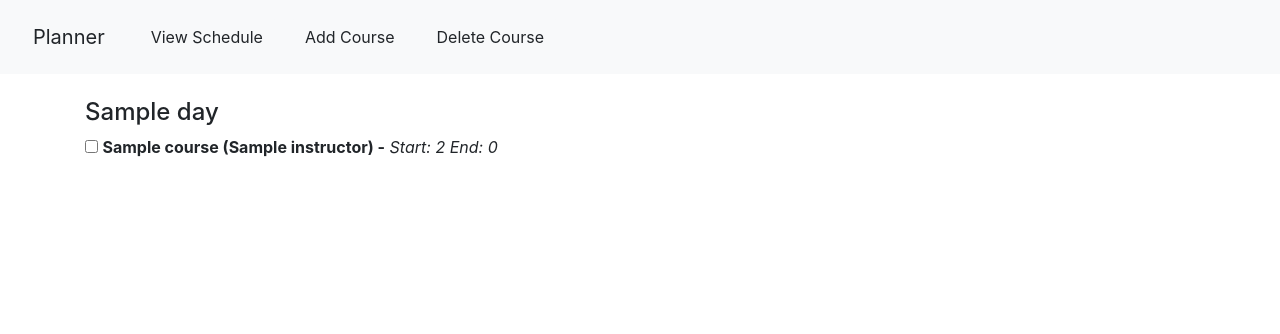
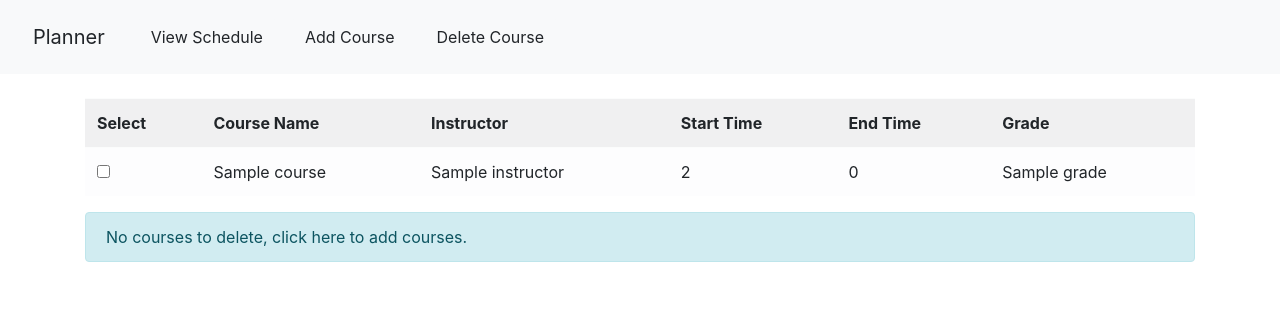
Before and after one commit to cjbates02/planner, a Flask app: template templates/delete_course.html in a window 1280 px wide. Shown: the top 334 px of the page. Run offline with Flask 2, Linux system fonts and the light colour scheme; the template is opened without the code that fills it: most values are stand-ins (such as "Sample title", 1, 10 or a date in 2020); some libraries are stand-ins or nearby versions.

Commit message:
Reconfigured how to edit courses and modified view schedule page

```diff
--- a/templates/delete_course.html
+++ b/templates/delete_course.html
@@ -4,22 +4,34 @@
 
 {% block content %}
     <form method="POST">
+        <table class="table table-striped table-light" align="center">
+            <tr>
+                <th>Select</th>
+                <th>Course Name</th>
+                <th>Instructor</th>
+                <th>Start Time</th>
+                <th>End Time</th>
+                <th>Grade</th>
+            </tr>
+            {% for course in courses %}
+                    <tr>
+                        <td><input type="checkbox" name="courses" value="{{ course.id }}"></td>
+                        <td>{{ course.title }}</td>
+                        <td>{{ course.instructor }}</td>
+                        <td>{{ course.meeting_time[0] }}</td>
+                        <td>{{ course.meeting_time[1] }}</td>
+                        <td>{{ course.grade }}</td>
+                    </tr>
+            {% endfor %}
+        </table>
+
         <div>
-        {% for day in schedule %}
-            {% if schedule[day] %}
-                <h4>{{ day }}</h4>
-                {% for course in schedule[day] %}
-                    <input type="checkbox" name="courses" value="{{ course.id }}">
-                    <strong>{{ course.title }} ({{ course.instructor }}) -</strong>
-                    <i>Start: {{ course.meeting_time[0] }}</i>
-                    <i>End: {{ course.meeting_time[1] }}</i>
-                    <br />
-                {% endfor %}
-                <br />
-            {% endif %}
-        {% endfor %}
             {% if count > 0 %}
                 <button type="submit" class="btn btn-danger">Delete Courses</button>
+            {% else %}
+                <a href="{{ url_for('add_course') }}">
+                    <div class="alert alert-info" role="alert" >No courses to delete, click here to add courses.</div>
+                </a>
             {% endif %}
         </div>
     </form>
```
Also changed, not shown: templates/view_schedule.html (+17 -15 lines). Lines whose indentation alone changed are shown as unchanged.
